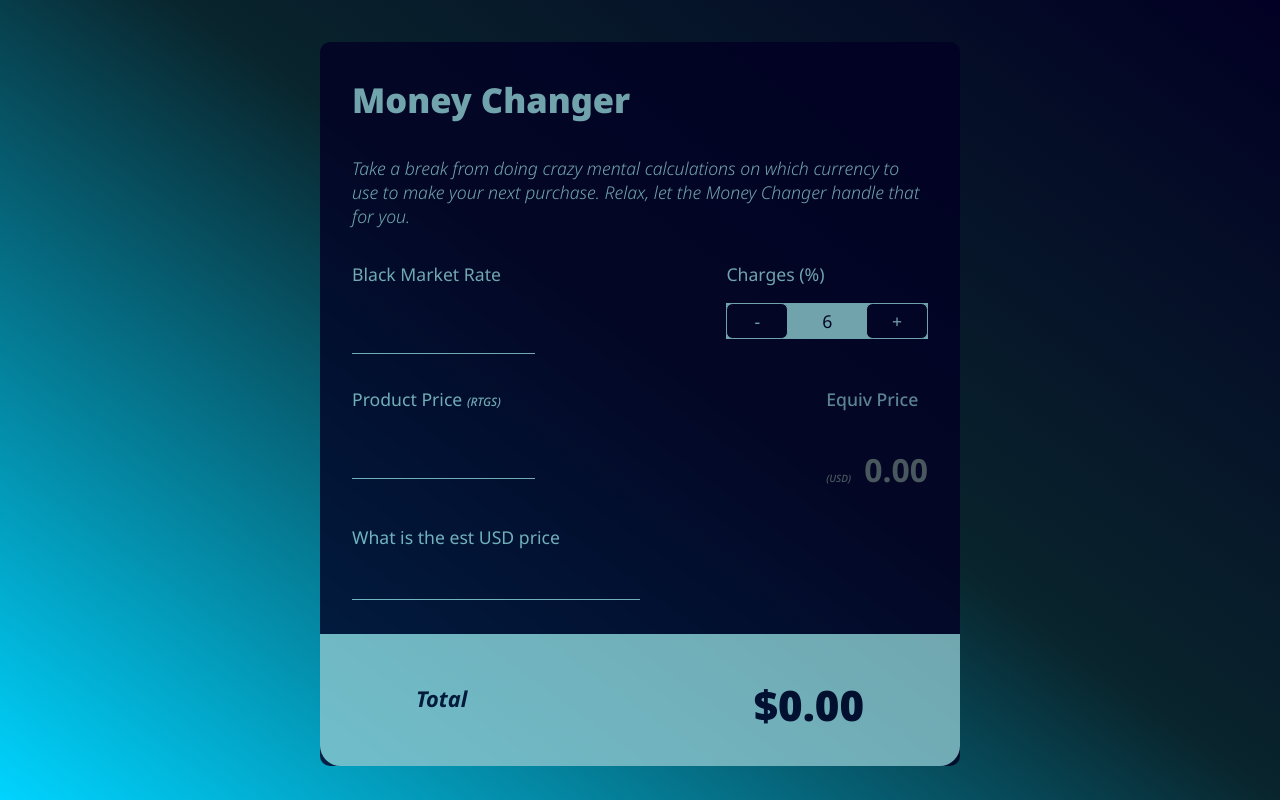
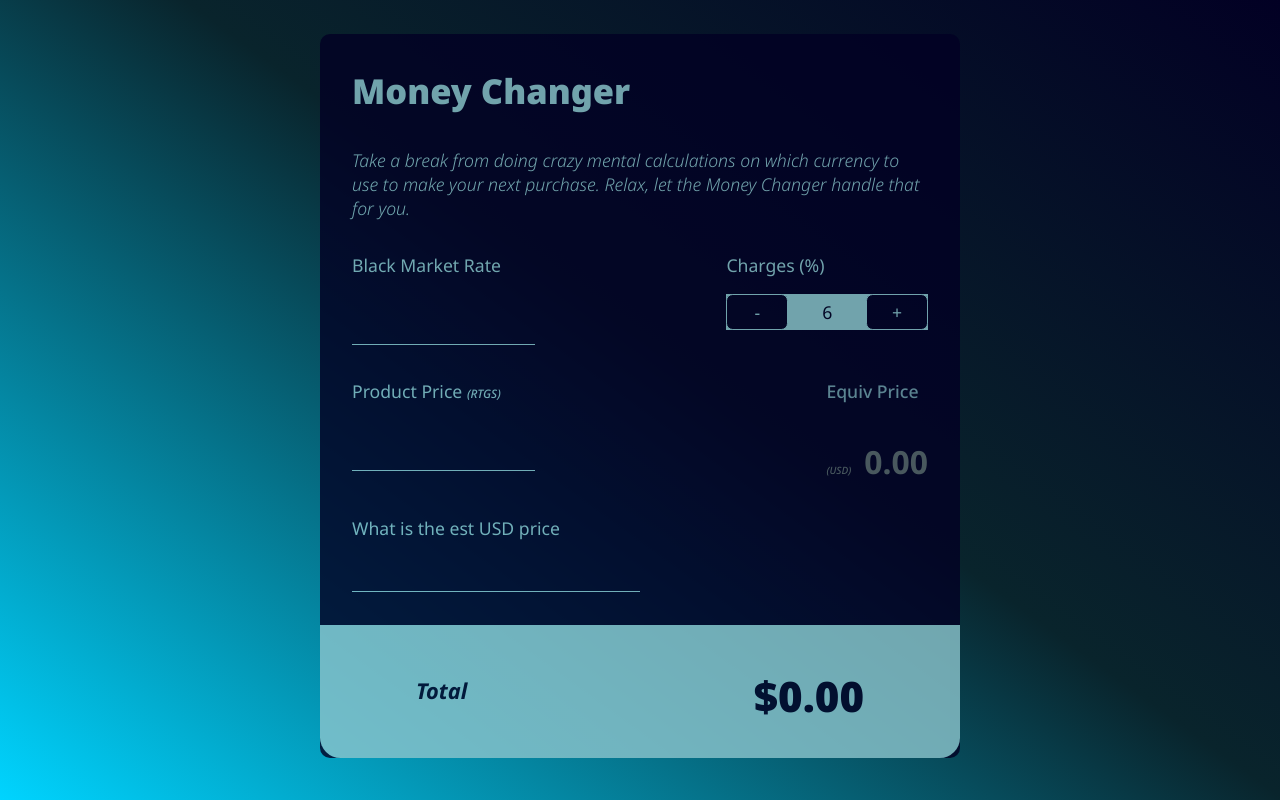
Before and after one commit to Godwill700/vanilla-money-changer, a website: page index.html in a window 1280 px wide. Drawn offline with Linux system fonts and the light colour scheme.

Commit message:
"+font size adjustment"

```diff
--- a/Assets/SASS/styles.scss
+++ b/Assets/SASS/styles.scss
@@ -91,7 +91,7 @@ $main-font: 1.05rem;
   width: 50%;
   margin: 0px auto;
   position: relative;
-  top: 0.5rem;
+  // top: 0.1rem;
 
   /********** Desktop**********/
   @media (min-width: 767px) and (max-width: 991px) {
@@ -210,7 +210,7 @@ header {
     }
 
     h1 {
-      font-size: 1.1rem;
+      font-size: 1.05rem;
       opacity: 0.6;
       // text-align: left;
       .currency {
```
Also changed, not shown: Assets/css/styles.css, 1 other file.
